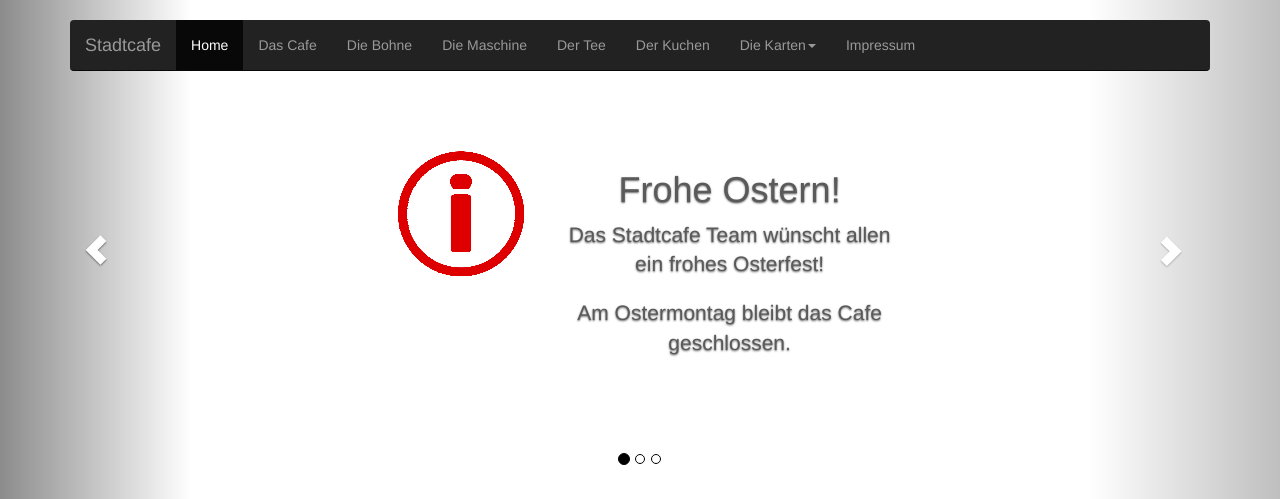
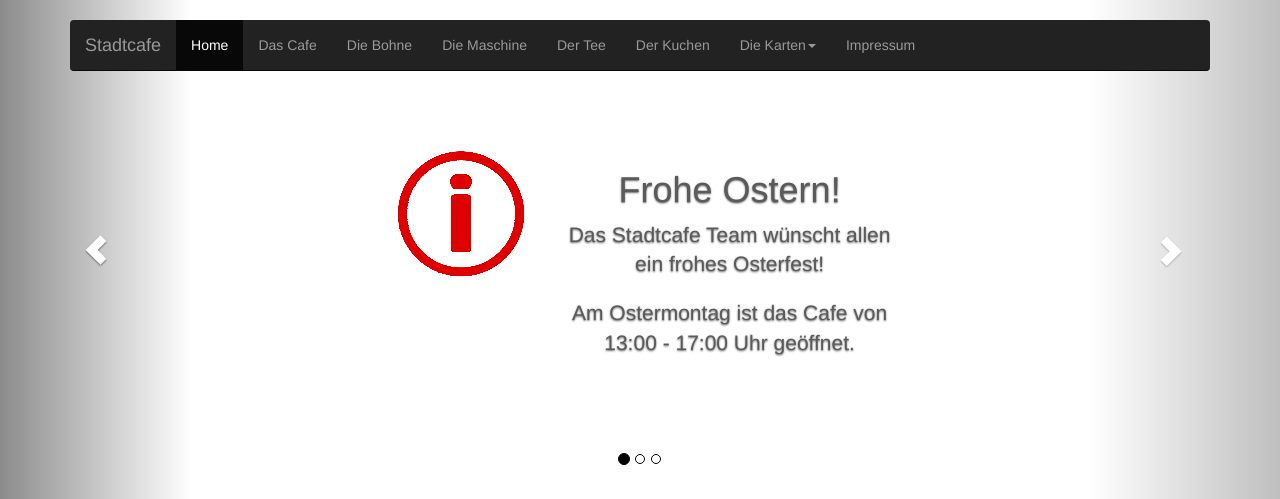
Before and after one commit to j1cken/stadtcafe, a PHP site: page / in a window 1280 px wide. Shown: the top 499 px of the page. Run offline with PHP 8.4, Linux system fonts and the light colour scheme; some libraries are stand-ins or nearby versions.

Commit message:
added easter monday

```diff
--- a/php/index.php
+++ b/php/index.php
@@ -91,7 +91,7 @@
                 <div class="col-md-8">
                   <h1>Frohe Ostern!</h1>
 		  <p>Das Stadtcafe Team wünscht allen ein frohes Osterfest!</p>
-		  <p>Am Ostermontag bleibt das Cafe geschlossen.</p>
+		  <p>Am Ostermontag ist das Cafe von 13:00 - 17:00 Uhr geöffnet.</p>
                 </div>
               </div><!-- row -->
               </div><!-- container -->
```
